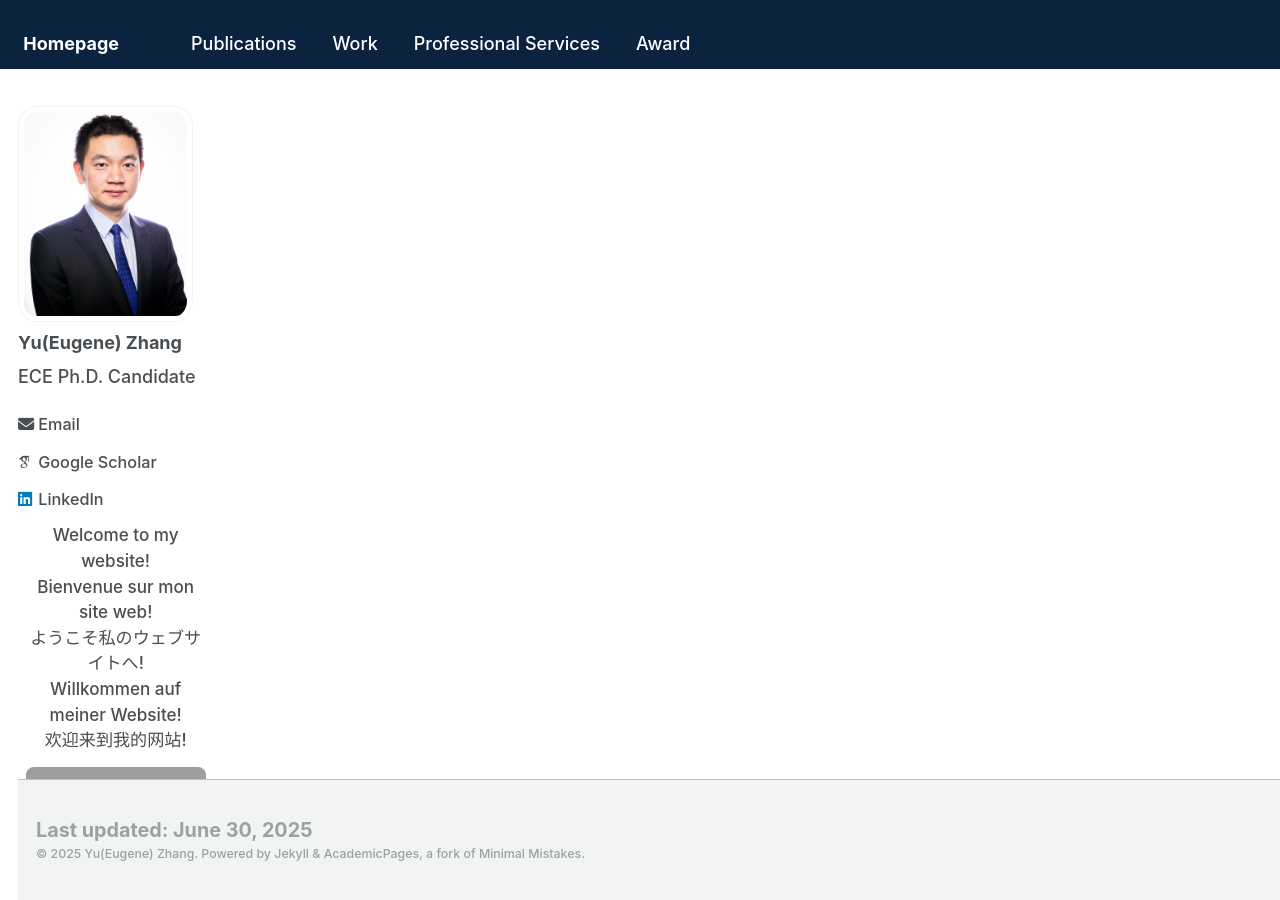
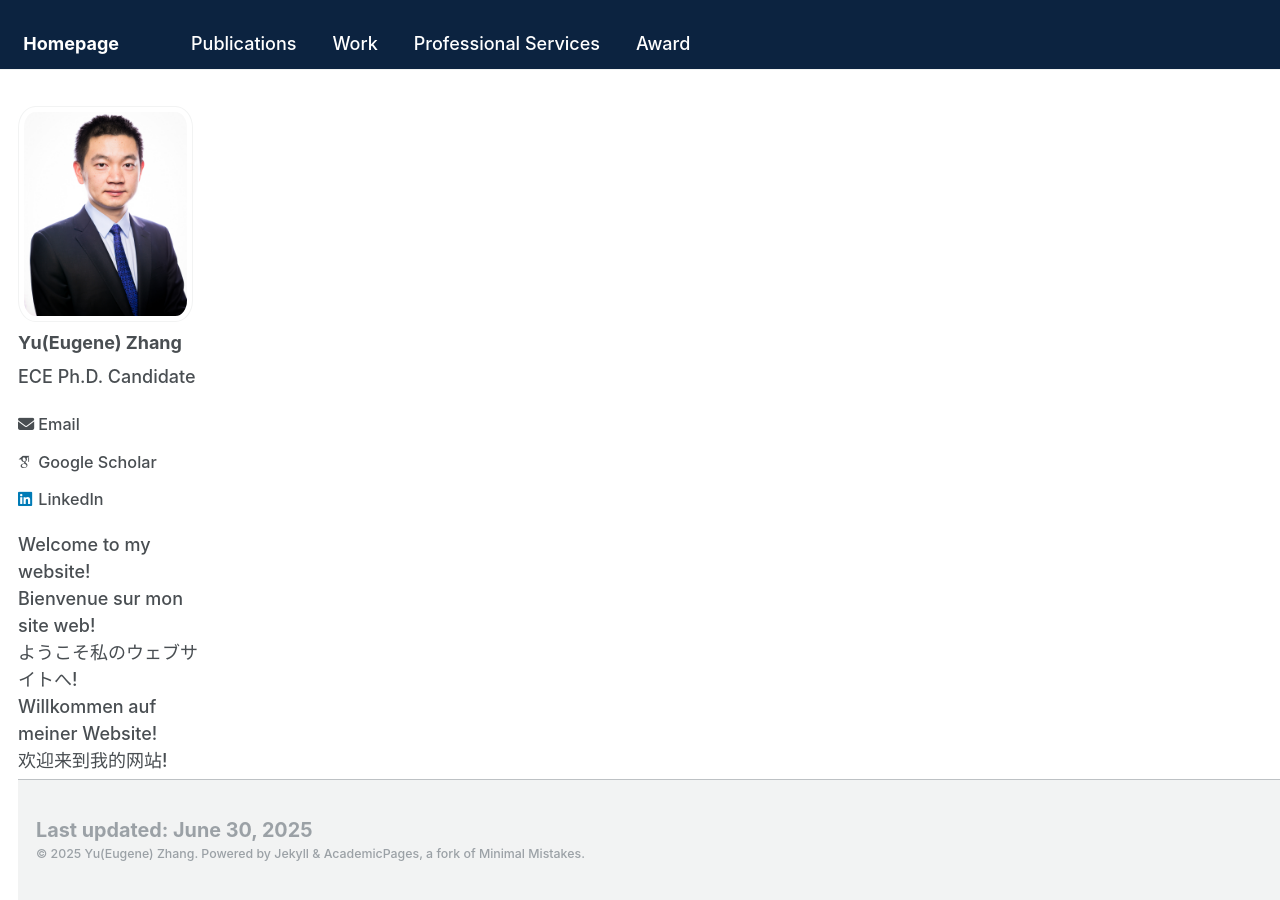
Before and after one commit to Yu-Zhang-Eugene/yu-zhang-eugene.github.io, a Jekyll site: the page built from _pages/about.md, in a window 1280 px wide. Built offline with Jekyll 4.4.1, drawn with Linux system fonts in a browser that asks for light colours; some web fonts are replaced; grey boxes are pictures that could not be loaded.

Commit message:
Update _sidebar.scss

```diff
--- a/_sass/_sidebar.scss
+++ b/_sass/_sidebar.scss
@@ -258,22 +258,3 @@
     }
   }
 }
-
-
-.sidebar__visit {
-  max-width: 180px; // adjust as needed
-  margin: 0 auto 1em auto;
-  text-align: center;
-  font-size: 0.95em;
-  line-height: 1.5;
-
-  p {
-    margin: 0 0 0.8em 0;
-  }
-
-  img {
-    max-width: 100%;
-    height: auto;
-    border-radius: 8px;
-  }
-}
```
